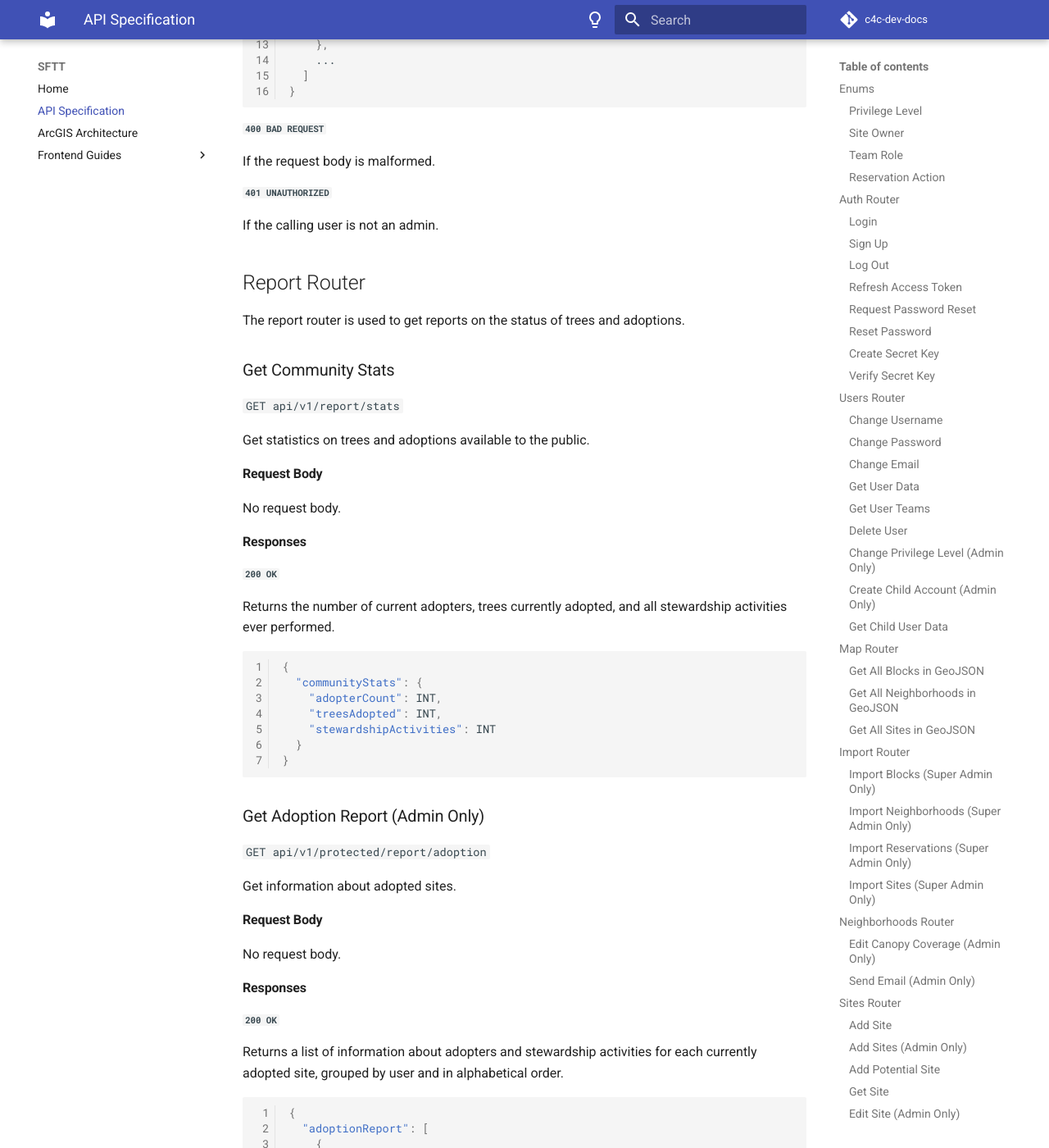
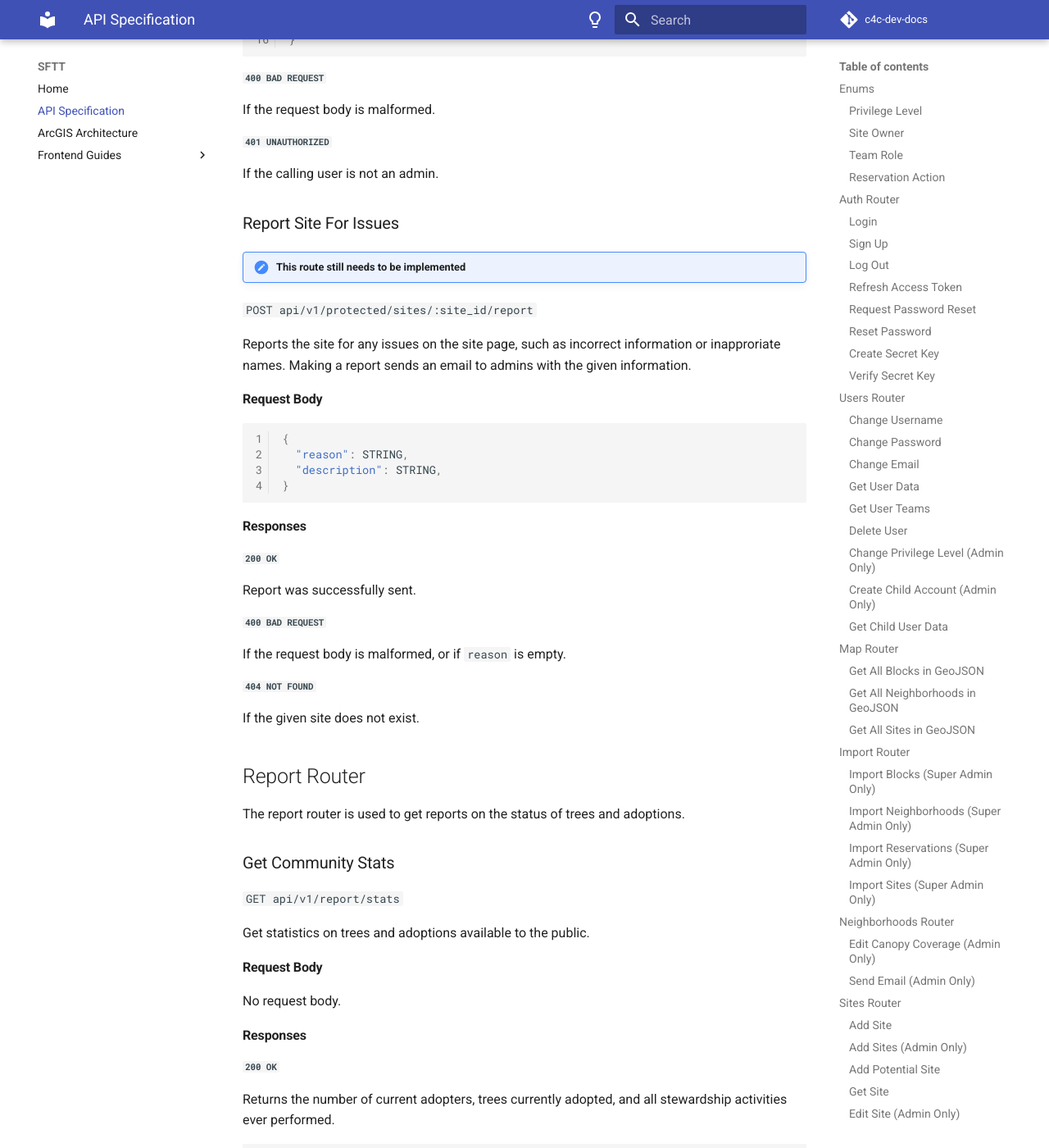
Before and after one commit to Code-4-Community/c4c-dev-docs, an MkDocs documentation site: the page built from docs/sftt/sftt-api-spec.md, in a window 1280 px wide and 1400 px high, scrolled down 45602 px. Shown: the whole window at 82% size. Built offline with MkDocs 1.6.1 and Material for MkDocs 9.7.7, drawn with Linux system fonts in a browser that asks for light colours; comment, search, counter and statistics services are not loaded; some of the changed text lies outside the part shown.

Commit message:
add report site route (#127)
* add report site route

* Update sftt-api-spec.md

````diff
--- a/docs/sftt/sftt-api-spec.md
+++ b/docs/sftt/sftt-api-spec.md
@@ -2104,6 +2102,37 @@ If the request body is malformed.
 ##### `401 UNAUTHORIZED`
 
 If the calling user is not an admin.
+
+### Report Site For Issues
+
+!!! missing "This route still needs to be implemented"
+
+`POST api/v1/protected/sites/:site_id/report`
+
+Reports the site for any issues on the site page, such as incorrect information or inapproriate names. Making a report sends an email to admins with the given information.
+
+#### Request Body
+
+```json
+{
+  "reason": STRING,
+  "description": STRING,
+}
+```
+
+#### Responses
+
+##### `200 OK`
+
+Report was successfully sent.
+
+##### `400 BAD REQUEST`
+
+If the request body is malformed, or if `reason` is empty.
+
+##### `404 NOT FOUND`
+
+If the given site does not exist.
 
 ## Report Router
 
````
Also changed, not shown: other parts of docs/sftt/sftt-api-spec.md (+1 -3 lines).
